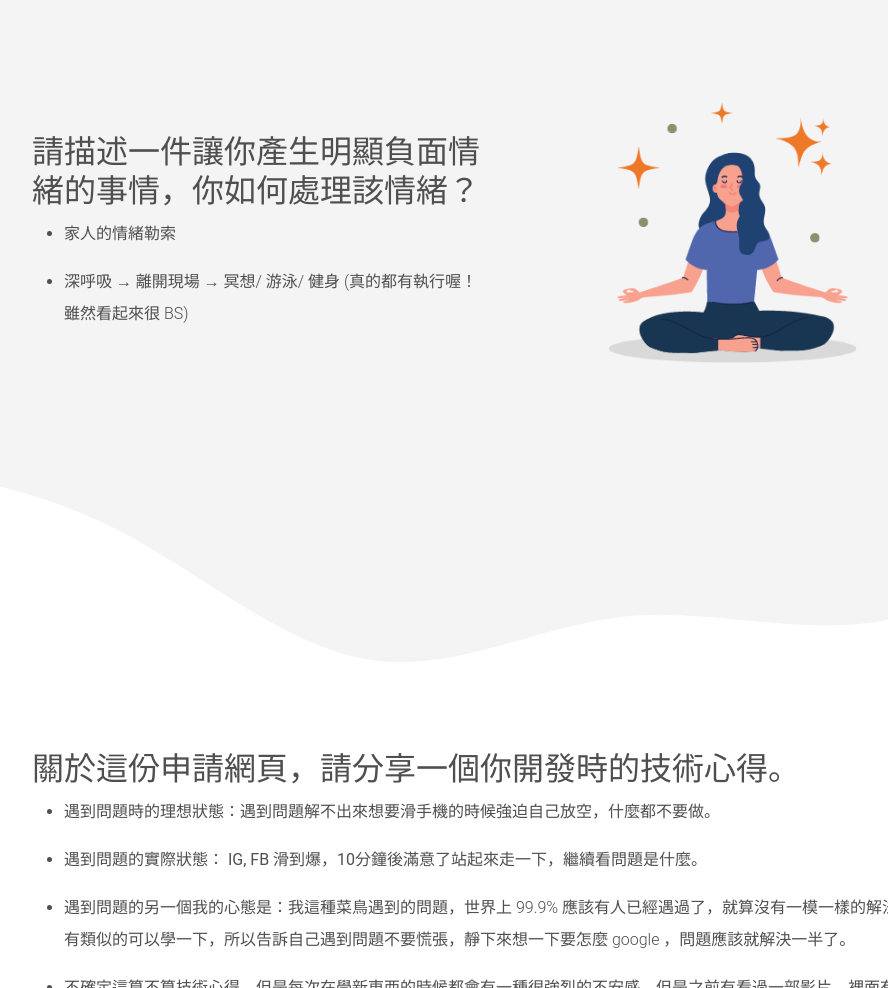
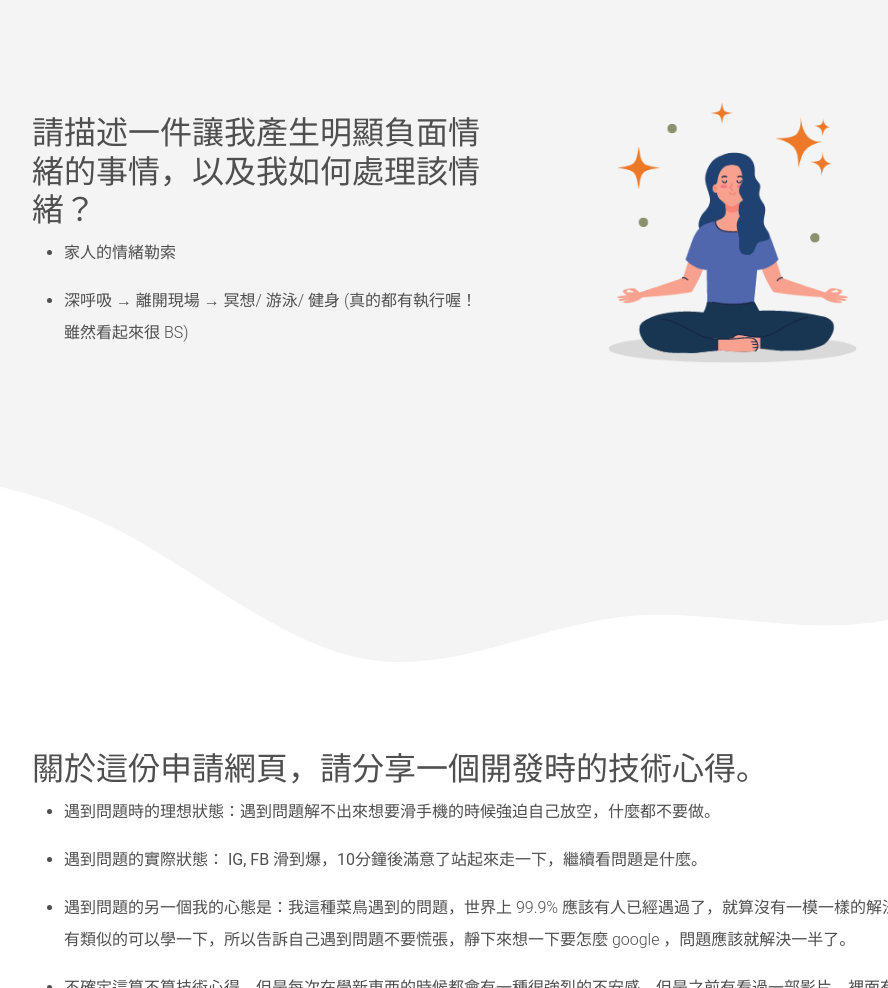
Before and after one commit to theboldzoey/wehelpapplication, a plain HTML site: page index.html in a window 1280 px wide. Shown: the part 2760-3748 px from the top of the page, without its empty margins (145-1033 px from the left). Drawn offline with Linux system fonts and the light colour scheme.

Commit message:
Update index.html

```diff
--- a/index.html
+++ b/index.html
@@ -176,7 +176,9 @@
       <div class="container">
         <div class="row justify-content-center align-items-center">
           <div class="col-md-5 mt-5">
-            <h2>請描述一件讓你產生明顯負面情緒的事情，你如何處理該情緒？</h2>
+            <h2>
+              請描述一件讓我產生明顯負面情緒的事情，以及我如何處理該情緒？
+            </h2>
             <ul>
               <li>
                 <p class="fs-6 fw-light lh-lg">家人的情緒勒索</p>
@@ -206,7 +208,7 @@
       <div class="container">
         <div class="row justify-content-center align-items-center">
           <div class="col-md-10 mt-10">
-            <h2>關於這份申請網頁，請分享一個你開發時的技術心得。</h2>
+            <h2>關於這份申請網頁，請分享一個開發時的技術心得。</h2>
             <ul>
               <li>
                 <p class="fs-6 fw-light lh-lg">
```
